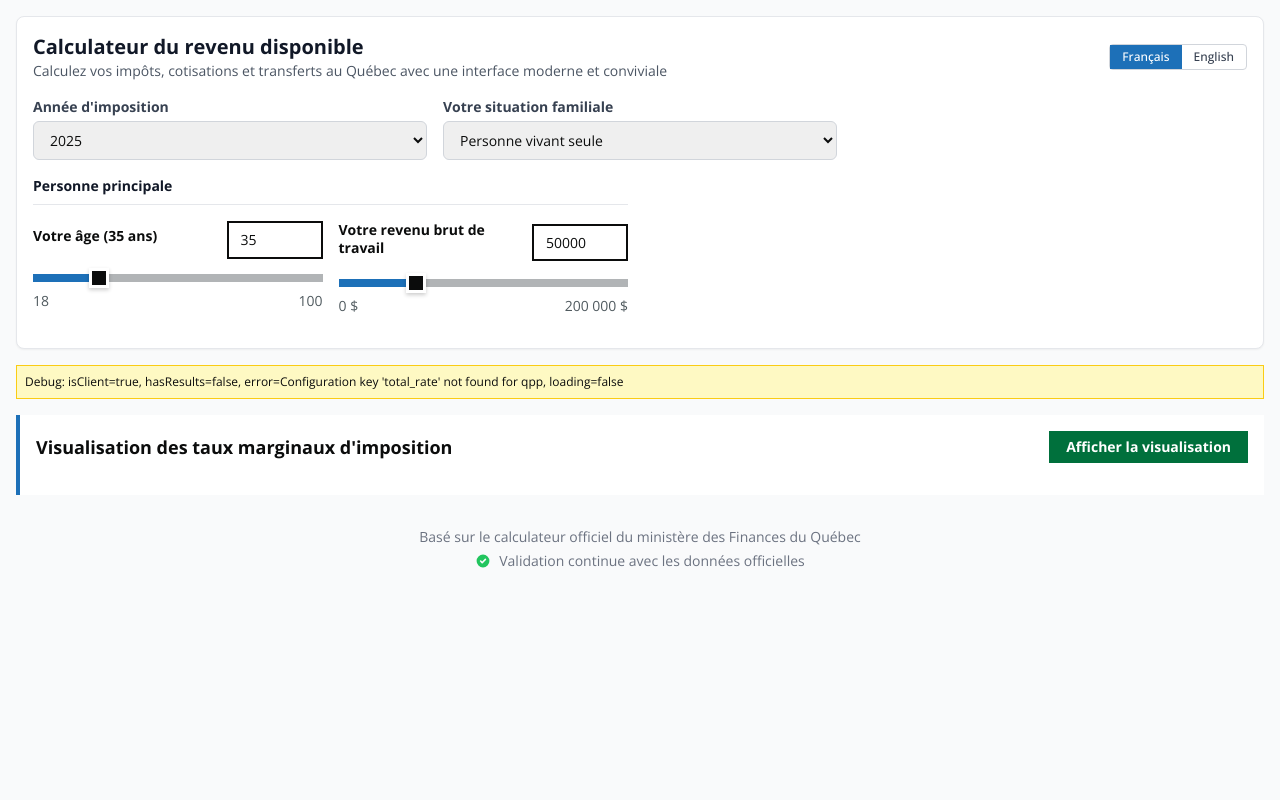
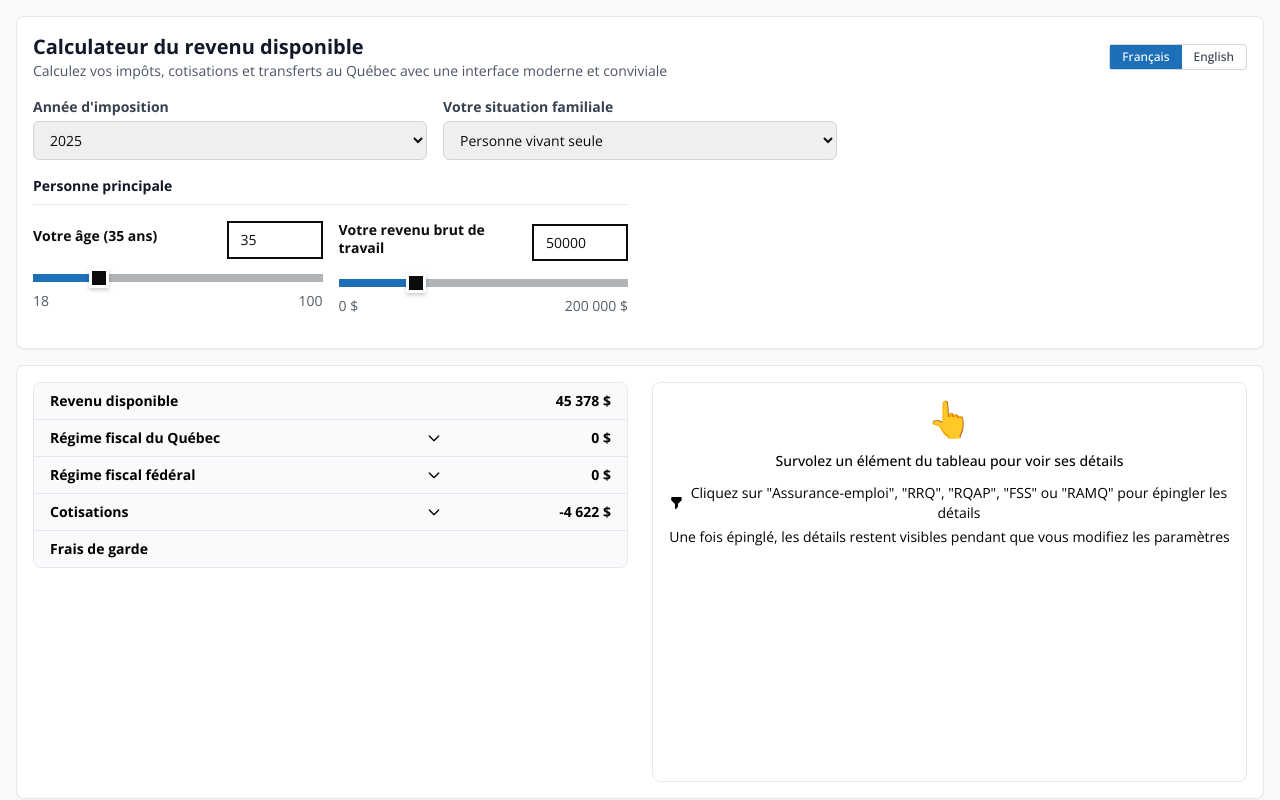
Before and after one commit to boisalai/revdisp, a Next.js app: page / in a window 1280 px wide. Shown: the top 800 px of the page. Built offline with nearby package versions, Linux system fonts and the light colour scheme.

Commit message:
fix: Fix QppCalculator configuration key error
- Replace missing 'total_rate' with 'base_rate' + 'additional_rate_first'
- Remove debug info from UI
- Should now work properly on GitHub Pages

```diff
--- a/src/components/CompactCalculator.tsx
+++ b/src/components/CompactCalculator.tsx
@@ -471,11 +471,6 @@ export default function CompactCalculator() {
         )}
       </div>
 
-      {/* Debug Info */}
-      <div className="bg-yellow-100 border border-yellow-400 p-2 text-xs">
-        Debug: isClient={isClient ? 'true' : 'false'}, hasResults={results ? 'true' : 'false'}, error={error || 'none'}, loading={loading ? 'true' : 'false'}
-      </div>
-
       {/* Results - Detailed Table */}
       {isClient && results && (
         <div className="bg-white rounded-lg shadow-sm border p-4">
--- a/src/lib/calculators/QppCalculator.ts
+++ b/src/lib/calculators/QppCalculator.ts
@@ -48,8 +48,10 @@ export class QppCalculator extends BaseCalculator {
     const maxEarnings = this.toDecimal(this.getConfigValue('max_pensionable_earnings'))
     const pensionableEarnings = Decimal.min(income, maxEarnings).minus(basicExemption)
 
-    // Utilise le taux total : 6.40% (5.40% base + 1.00% supplémentaire)
-    let rate = this.toDecimal(this.getConfigValue('total_rate') || 0.064)
+    // Calcule le taux total : base + supplémentaire
+    const baseRate = this.toDecimal(this.getConfigValue('base_rate') || 0.054)
+    const additionalRate = this.toDecimal(this.getConfigValue('additional_rate_first') || 0.01)
+    let rate = baseRate.plus(additionalRate)
     if (isSelfEmployed) {
       rate = rate.times(this.toDecimal(this.getConfigValue('self_employed_multiplier')))
     }
```
